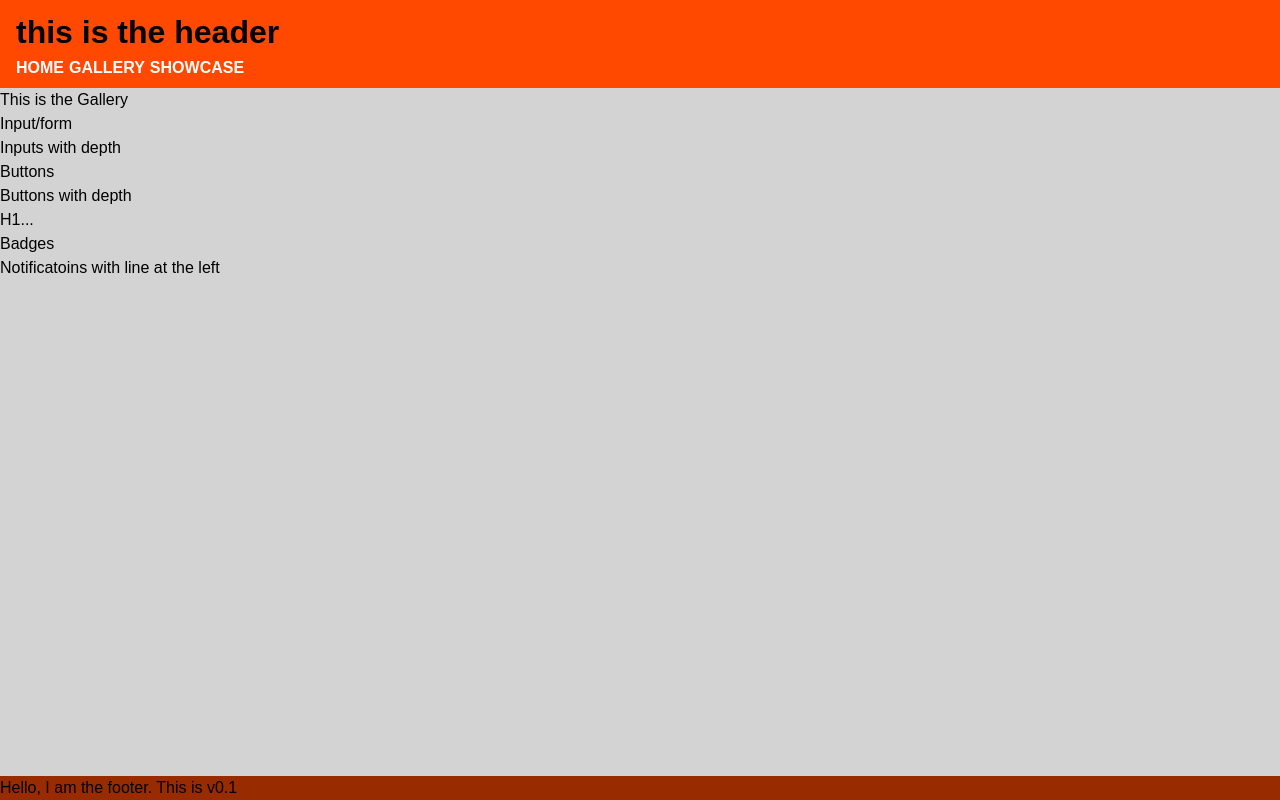
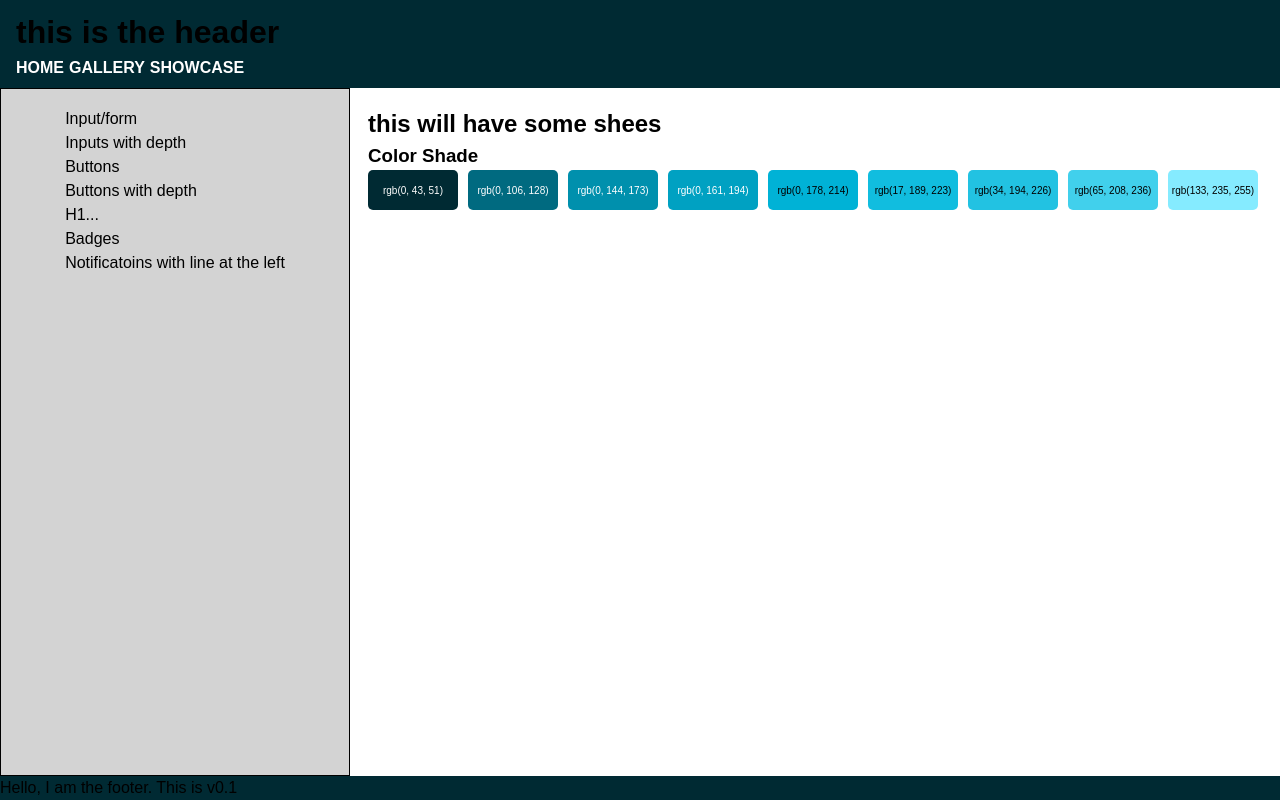
Before and after one commit to RaulAtWork/Refactoring-UI-Best-Practice, a React (Create React App) app: page /gallery in a window 1280 px wide. Built offline with nearby package versions, Linux system fonts and the light colour scheme.

Commit message:
added color shades

```diff
--- a/src/pages/Gallery.js
+++ b/src/pages/Gallery.js
@@ -1,10 +1,11 @@
 import React from "react";
+import ColorShades from "./Gallery/ColorShades";
 
 function Gallery() {
   return (
-    <div>
-      <p>This is the Gallery</p>
-      <ul>
+    <div className="container-side-and-content">
+      <section className="side-bar">
+        <ul className="side-bar-list">
           <li>Input/form</li>
           <li>Inputs with depth</li>
           <li>Buttons</li>
@@ -13,6 +14,11 @@ function Gallery() {
           <li>Badges</li>
           <li>Notificatoins with line at the left</li>
         </ul>
+      </section>
+      <section className="container">
+        <h1>this will have some shees</h1>
+        <ColorShades />
+      </section>
     </div>
   );
 }
--- /dev/null
+++ b/src/pages/Gallery/ColorShades.js
@@ -0,0 +1,66 @@
+import React, { useEffect, useRef, useState } from "react";
+
+function ColorShades() {
+  return (
+    <article>
+      <h1>Color Shade</h1>
+      <div className="color-list">
+        <ColorElement
+          bgColor="bg-primary-s1"
+          textColor="text-color-primary-s1"
+        />
+        <ColorElement
+          bgColor="bg-primary-s2"
+          textColor="text-color-primary-s2"
+        />
+        <ColorElement
+          bgColor="bg-primary-s3"
+          textColor="text-color-primary-s3"
+        />
+        <ColorElement
+          bgColor="bg-primary-s4"
+          textColor="text-color-primary-s4"
+        />
+        <ColorElement
+          bgColor="bg-primary-s5"
+          textColor="text-color-primary-s5"
+        />
+        <ColorElement
+          bgColor="bg-primary-s6"
+          textColor="text-color-primary-s6"
+        />
+        <ColorElement
+          bgColor="bg-primary-s7"
+          textColor="text-color-primary-s7"
+        />
+        <ColorElement
+          bgColor="bg-primary-s8"
+          textColor="text-color-primary-s8"
+        />
+        <ColorElement
+          bgColor="bg-primary-s9"
+          textColor="text-color-primary-s9"
+        />
+      </div>
+    </article>
+  );
+}
+
+export default ColorShades;
+
+function ColorElement({ bgColor, textColor }) {
+  const ref = useRef();
+  const [backgroundColor, setBackgroundColor] = useState("");
+
+  useEffect(() => {
+    setBackgroundColor(
+      window.getComputedStyle(ref.current).getPropertyValue("background-color")
+    );
+  }, []);
+
+  return (
+    <div className={`color-shade ${bgColor}`} ref={ref}>
+      <span className={textColor}>{backgroundColor}</span>
+    </div>
+  );
+}
--- a/src/styles/CSS/index.css
+++ b/src/styles/CSS/index.css
@@ -1,19 +1,92 @@
+.bg-primary-s1 {
+  background-color: hsl(190, 100%, 10%);
+}
+
+.text-color-primary-s1 {
+  color: #ffffff;
+}
+
+.bg-primary-s2 {
+  background-color: hsl(190, 100%, 25%);
+}
+
+.text-color-primary-s2 {
+  color: #ffffff;
+}
+
+.bg-primary-s3 {
+  background-color: hsl(190, 100%, 34%);
+}
+
+.text-color-primary-s3 {
+  color: #ffffff;
+}
+
+.bg-primary-s4 {
+  background-color: hsl(190, 100%, 38%);
+}
+
+.text-color-primary-s4 {
+  color: #ffffff;
+}
+
+.bg-primary-s5 {
+  background-color: hsl(190, 100%, 42%);
+}
+
+.text-color-primary-s5 {
+  color: #000000;
+}
+
+.bg-primary-s6 {
+  background-color: hsl(190, 86%, 47%);
+}
+
+.text-color-primary-s6 {
+  color: #000000;
+}
+
+.bg-primary-s7 {
+  background-color: hsl(190, 77%, 51%);
+}
+
+.text-color-primary-s7 {
+  color: #000000;
+}
+
+.bg-primary-s8 {
+  background-color: hsl(190, 82%, 59%);
+}
+
+.text-color-primary-s8 {
+  color: #000000;
+}
+
+.bg-primary-s9 {
+  background-color: hsl(190, 100%, 76%);
+}
+
+.text-color-primary-s9 {
+  color: #000000;
+}
+
 .container {
-  width: min(100% - 2rem, 60rem);
+  max-width: min(100% - 2rem, 60rem);
   display: flex;
+  flex-grow: 1;
+  flex-direction: column;
   background-color: white;
   margin: 0 auto;
-  flex-grow: 1;
-  padding: 1rem;
+  padding: 18px;
 }
 
 .header {
-  background-color: hsl(17, 100%, 50%);
+  background-color: hsl(190, 100%, 10%);
   padding: 0.5rem 1rem;
 }
 
 .footer {
-  background-color: hsl(17, 100%, 30%);
+  background-color: hsl(190, 100%, 10%);
 }
 
 .flex-columns {
@@ -24,6 +97,32 @@
 .main-content {
   display: flex;
   flex: 1;
+}
+
+.side-bar {
+  display: flex;
+  flex-direction: column;
+  border: 1px solid black;
+  flex: 0 0 350px;
+  padding: 18px;
+  align-items: center;
+}
+
+.side-bar-list {
+  width: fit-content;
+}
+
+.container-side-and-content {
+  display: flex;
+  flex: 1;
+  flex-direction: row;
+}
+
+.color-list {
+  display: flex;
+  flex-direction: columns;
+  flex-wrap: wrap;
+  gap: 10px;
 }
 
 .primary-button {
@@ -92,4 +191,16 @@ select {
   display: inline-block;
   width: fit-content;
   background-color: grey;
+}
+
+.color-shade {
+  width: 90px;
+  height: 40px;
+  border-radius: 5px;
+  display: flex;
+  align-items: center;
+  justify-content: center;
+}
+.color-shade span {
+  font-size: 10px;
 }/*# sourceMappingURL=index.css.map */
--- /dev/null
+++ b/src/styles/sass/_elements.sass
@@ -0,0 +1,9 @@
+.color-shade
+    width: 90px
+    height: 40px
+    border-radius: 5px
+    display: flex
+    align-items: center
+    justify-content: center
+    span
+        font-size: 10px
--- a/src/styles/sass/_layout.sass
+++ b/src/styles/sass/_layout.sass
@@ -1,18 +1,19 @@
 @use "variables"
 
 .container
-    width: min(100% - 2rem, 60rem)
+    max-width: min(100% - 2rem, 60rem)
     display: flex
+    flex-grow: 1
+    flex-direction: column
     background-color: white
     margin: 0 auto
-    flex-grow: 1
-    padding: variables.$padding-normal
+    padding: variables.$padding-medium
 
 .header
-    background-color: variables.$primary-color
+    background-color: variables.$primary-color-s1
     padding: .5rem 1rem
 .footer
-    background-color: variables.$primary-color-shade-1
+    background-color: variables.$primary-color-s1
 
 .flex-columns
     display: flex
@@ -21,3 +22,25 @@
 .main-content
     display: flex
     flex: 1
+
+.side-bar
+    display: flex
+    flex-direction: column
+    border: 1px solid black
+    flex: 0 0 350px //prevent resizing
+    padding: variables.$padding-medium
+    align-items: center
+
+.side-bar-list
+    width: fit-content
+
+.container-side-and-content
+    display: flex
+    flex: 1
+    flex-direction: row
+
+.color-list
+    display: flex
+    flex-direction: columns
+    flex-wrap: wrap
+    gap: 10px
--- a/src/styles/sass/index.sass
+++ b/src/styles/sass/index.sass
@@ -1,5 +1,7 @@
 @forward "variables"
+@forward "colors"
 @forward "mixins"
 @forward "layout"
 @forward "buttons"
 @forward "input"
+@forward "elements"
```
Also changed, not shown: src/styles/sass/_colors.sass (added, +12 -0 lines), src/styles/sass/_variables.sass (+12 -3 lines), .eslintrc.json, src/index.css (line endings or trailing spaces), 1 other file (tests, documents, lock files or other folders). Lines whose indentation alone changed are shown as unchanged.
